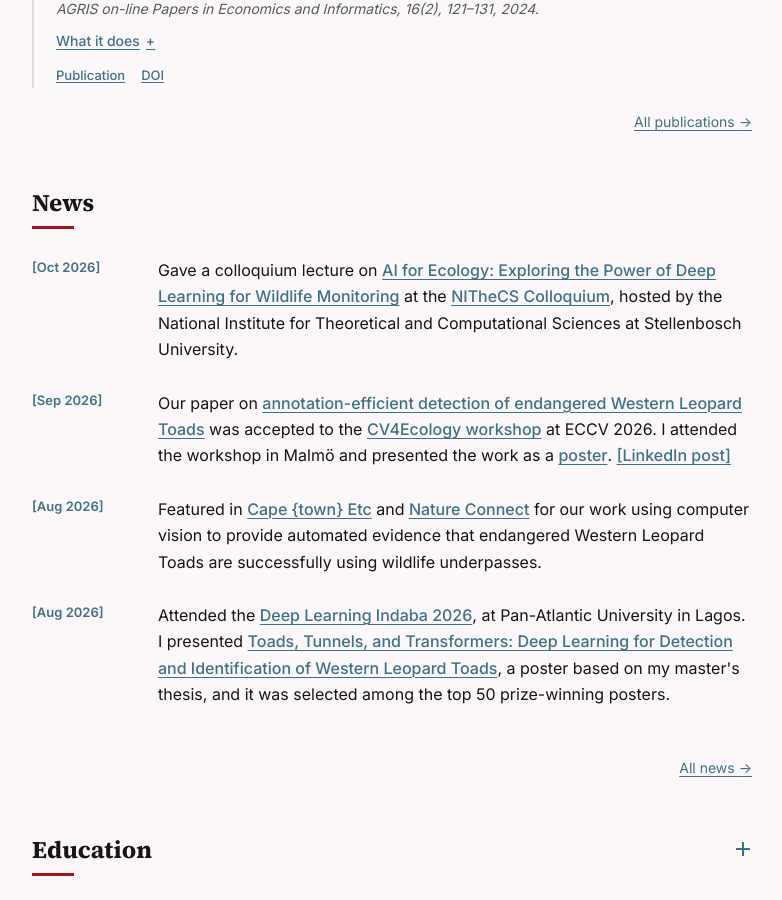
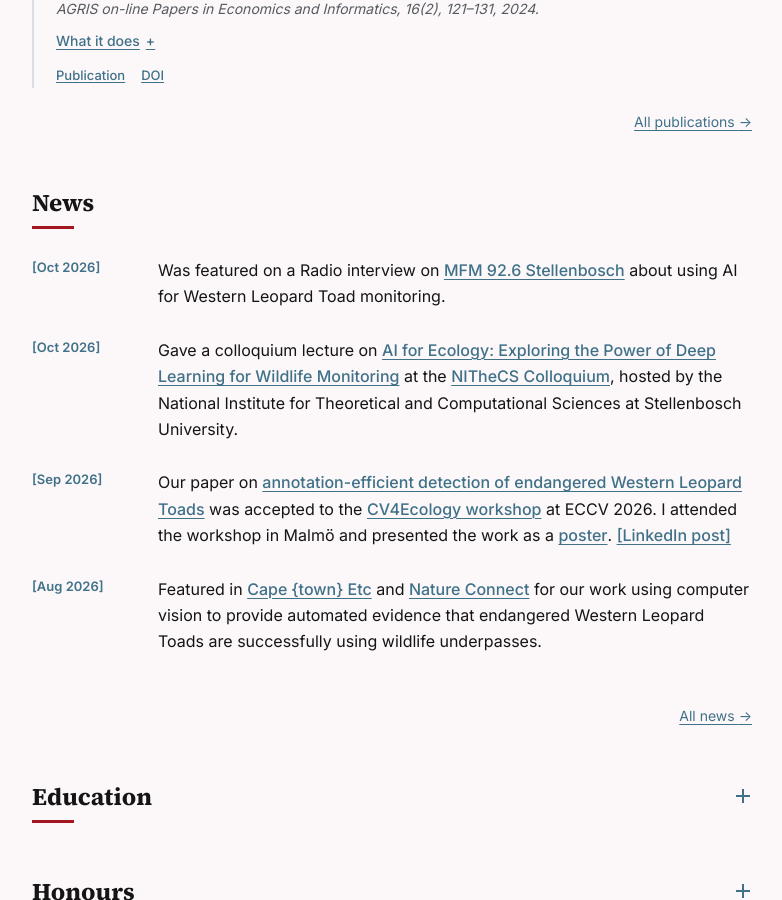
Before and after one commit to joshsalako/joshsalako.github.io, a Jekyll site: the page built from index.html, in a window 1280 px wide and 900 px high, scrolled down 1152 px. Shown: the whole window, without its empty margins (248-1030 px from the left). Built offline with Jekyll 4.4.1, drawn with Linux system fonts in a browser that asks for light colours; a style sheet for code colours, icons or effects is not loaded.

Commit message:
feat: add MFM 92.6 radio interview feature to news data and site pages

```diff
--- a/_data/news.yml
+++ b/_data/news.yml
@@ -1,3 +1,11 @@
+- date: 2026-10
+  display_date: Oct 2026
+  parts:
+    - text: "Was featured on a Radio interview on "
+    - text: MFM 92.6 Stellenbosch
+      url: https://lnkd.in/p/dBmGPMP3
+    - text: " about using AI for Western Leopard Toad monitoring."
+
 - date: 2026-10
   display_date: Oct 2026
   parts:
```
Also changed, not shown: 2 other files.
